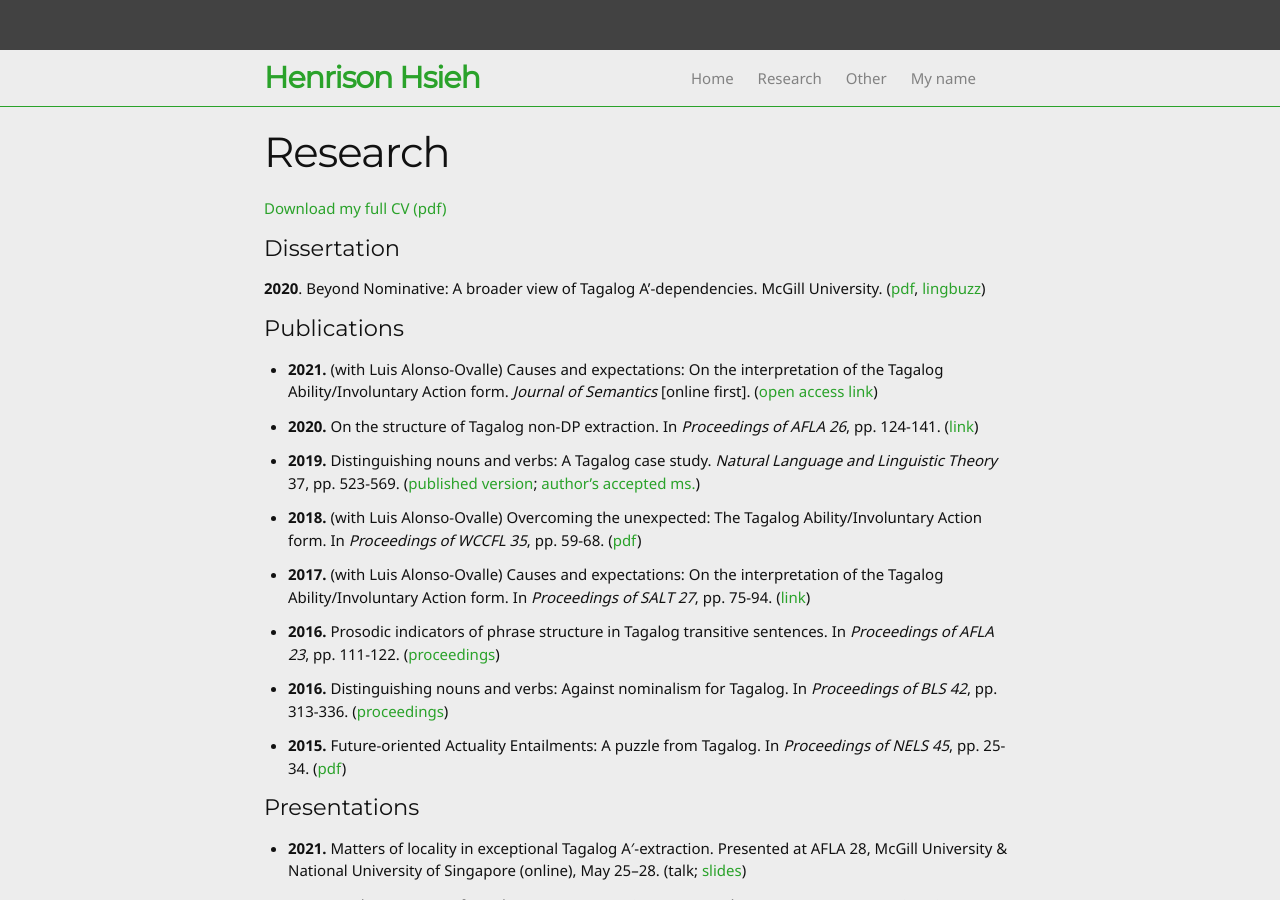
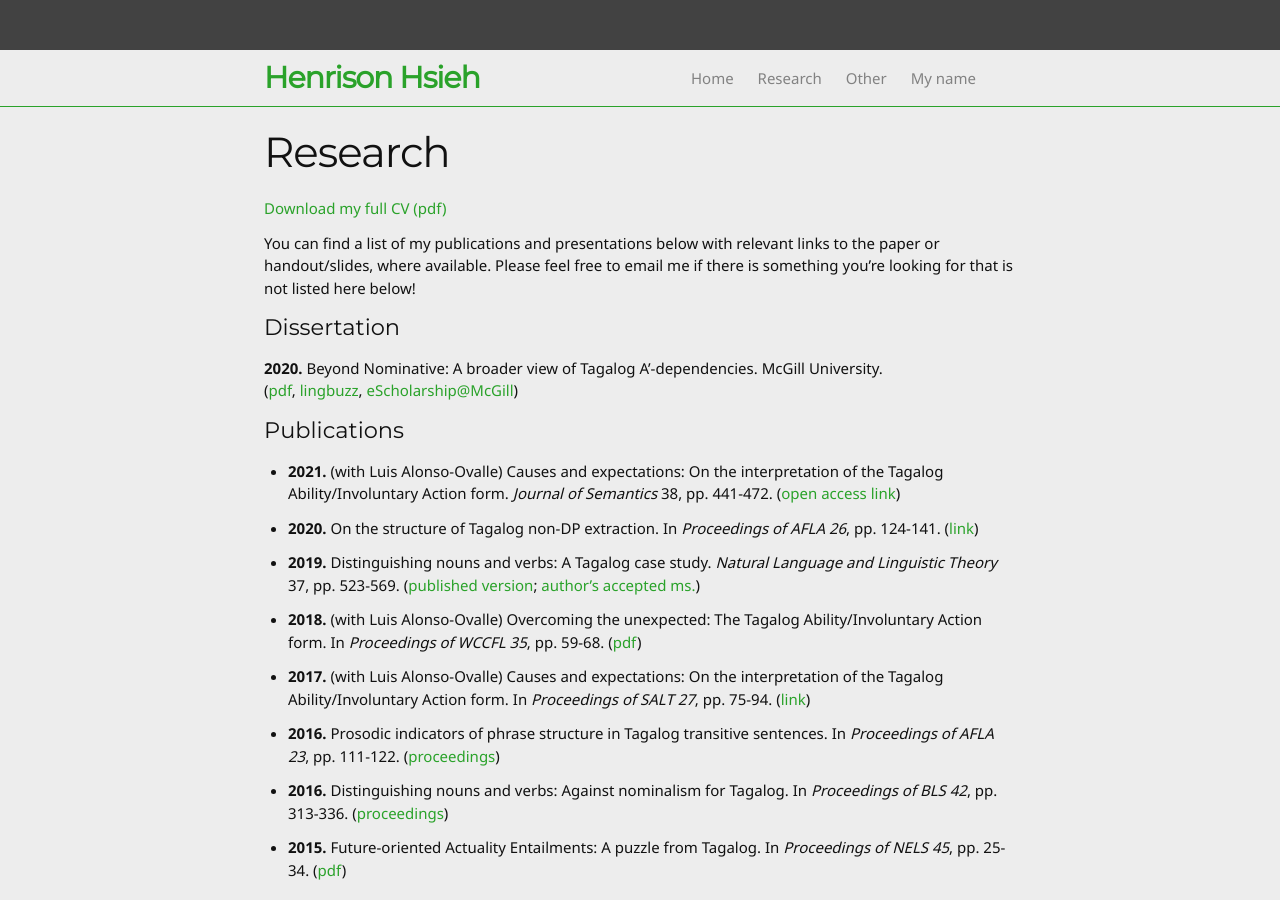
Before and after one commit to henrison/henrison.github.io, a Jekyll site: the page built from 1-research.md, in a window 1280 px wide and 900 px high. Built offline with Jekyll 4.4.1, drawn with Linux system fonts in a browser that asks for light colours.

```diff
--- a/1-research.md
+++ b/1-research.md
@@ -6,12 +6,16 @@ permalink: /research/
 
 [Download my full CV (pdf)]({{ "files/hsieh-cv.pdf" | relative_url }})
 
+You can find a list of my publications and presentations below with relevant links to the paper or handout/slides, where available.
+Please feel free to email me if there is something you're looking for that is not listed here below!
+
 # Dissertation
-  **2020**.
+  **2020.**
   Beyond Nominative: A broader view of Tagalog A'-dependencies.
-  McGill University.
+  McGill University.\\
   ([pdf](/files/thesis-pdfx.pdf),
-    [lingbuzz](https://lingbuzz.net/lingbuzz/005856))
+    [lingbuzz](https://lingbuzz.net/lingbuzz/005856),
+    [eScholarship@McGill](https://escholarship.mcgill.ca/concern/theses/2z10ww16v))
 
 # Publications
 {% for pub in site.data.publications %}
--- a/_config.yml
+++ b/_config.yml
@@ -11,7 +11,7 @@ description: > # this means to ignore newlines until "baseurl:"
 # Google search results) and in your feed.xml site description.
 baseurl: "" # the subpath of your site, e.g. /blog/
 # url: "http://yourdomain.com" # the base hostname & protocol for your site
-last_updated: April 2022
+last_updated: October 2022
 # twitter_username: jekyllrb
 github_username:  henrison
 
--- a/_data/publications.yml
+++ b/_data/publications.yml
@@ -14,8 +14,8 @@
   title: 'Causes and expectations: On the interpretation of the Tagalog Ability/Involuntary Action form'
   journal: true
   venue: Journal of Semantics
-  volume: '[online first]'
-  # pages:
+  volume: 38
+  pages: 441-472
   link:
     - text: "open access link"
       url: https://doi.org/10.1093/jos/ffab008
```
Also changed, not shown: 8-other.md (+2 -2 lines), Gemfile.lock, 1 other file.
